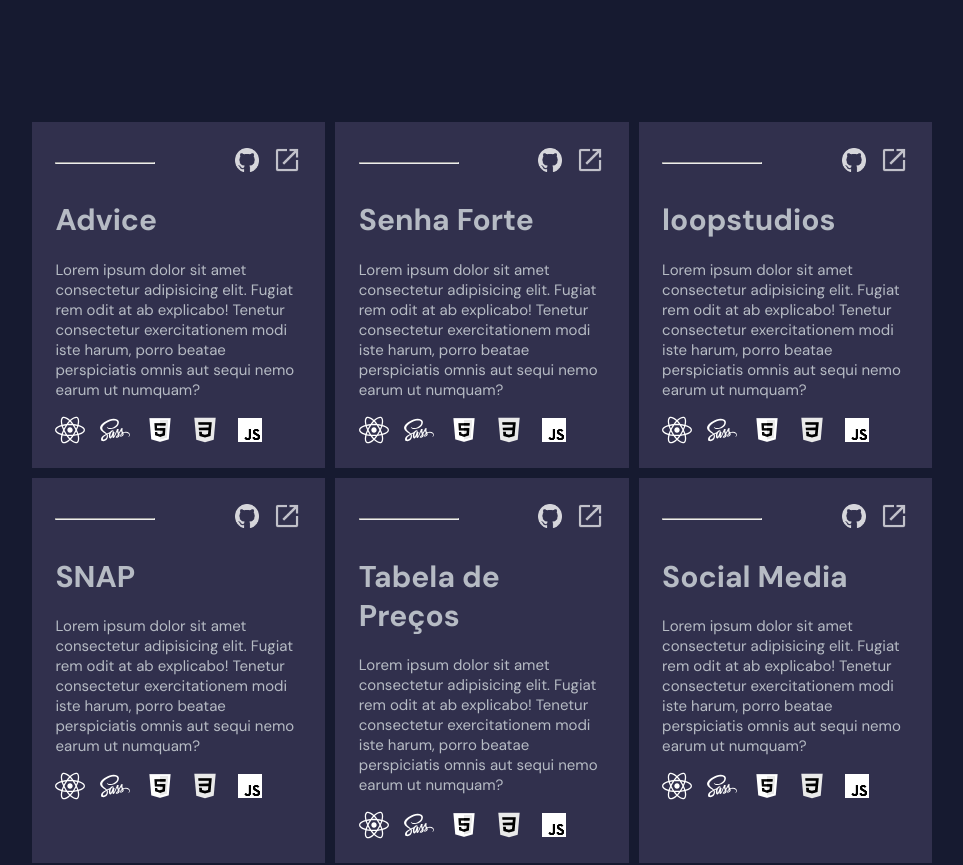
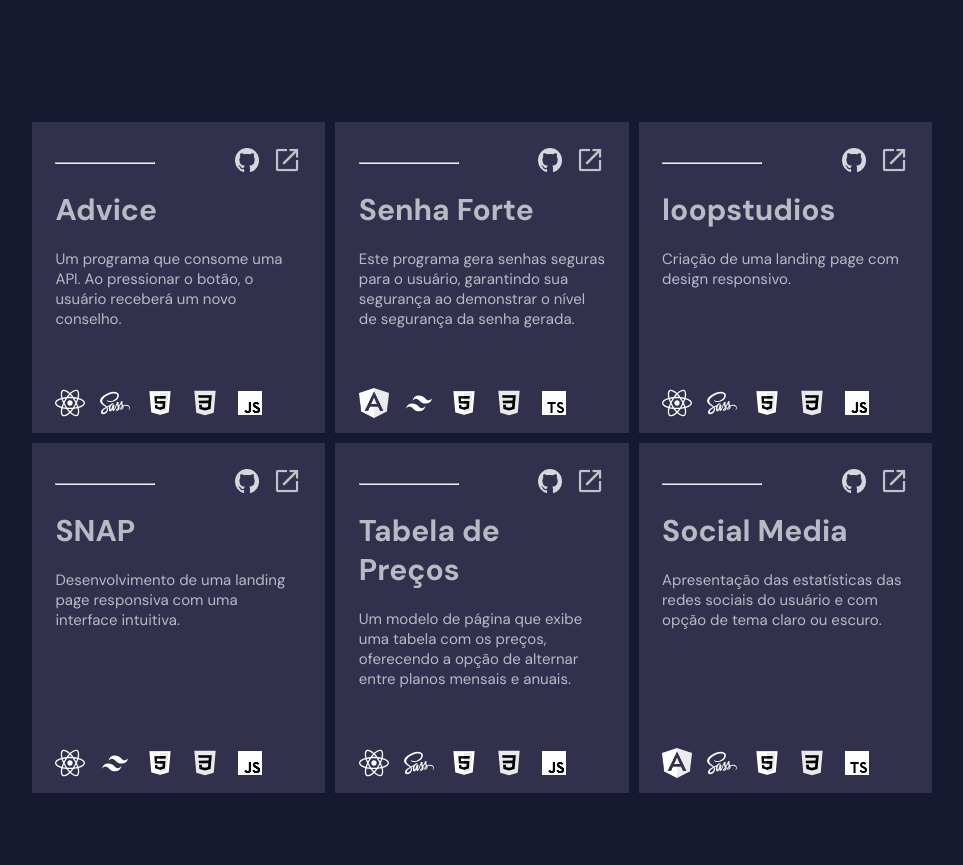
Before and after one commit to ryiianqueiroz/portfolio-1.0, a React (Create React App) app: page / in a window 1280 px wide. Shown: the part 2340-3205 px from the top of the page, without its empty margins (158-1121 px from the left). Built offline with nearby package versions, Linux system fonts and the light colour scheme.

Commit message:
ot-pr update

```diff
--- a/src/components/Projects/Projects.css
+++ b/src/components/Projects/Projects.css
@@ -8,6 +8,14 @@
   margin-bottom: 50px;
   width: 250px;
   border-bottom: 2px solid rgb(182, 187, 196);
+}
+
+#tip-img {
+  object-position: center;
+}
+
+#typescript-img {
+  filter: invert(1) grayscale(1) brightness(2);
 }
 
 .icon-skills {
@@ -32,6 +40,14 @@
 .icon-skills img:nth-child(5) {
   filter: grayscale(100%) brightness(100%) contrast(2) invert(0);
   transform: scale(0.8);
+}
+.icon-skills.ot-pr {
+  position: absolute;
+  padding-bottom: 5%;
+  bottom: 0;
+}
+.icon-skills.ot-pr img {
+  cursor: auto;
 }
 
 .projects {
@@ -149,9 +165,16 @@
   padding: 8%;
   font-size: 15px;
   transition: 0.25s ease-in-out;
+  position: relative;
 }
 .other-projects .ot-project:hover {
   transform: translateY(-1.5%);
+}
+.other-projects .ot-project h1 {
+  margin-top: 10px;
+}
+.other-projects .ot-project p {
+  margin-bottom: 80px;
 }
 .other-projects .ot-project .links-ot-project {
   display: flex;
--- a/src/components/Projects/Projects.js
+++ b/src/components/Projects/Projects.js
@@ -9,6 +9,9 @@ import SASS from "../../assets/sass-colorido.svg"
 import HTML from "../../assets/html-colorido.png"
 import CSS from "../../assets/css-colorido.svg"
 import JS from "../../assets/javascript-colorido.svg"
+import Tailwind from "../../assets/tailwind-colorido.svg"
+import Angular from "../../assets/angular-logo-white.png"
+import Typescript from "../../assets/typescript-logo-colorido.svg"
 
 function Projects() {
     return (
@@ -28,7 +31,7 @@ function Projects() {
               <hr />
               <p id="p-info-project">Desenvolvimento de um site corporativo com uma interface elegante e intuitiva.</p>
 
-              <div className="icon-skills">
+              <div className="icon-skills ">
                 <img src={React} alt="react-icon" />
                 <img src={SASS} alt="sass-icon" />
                 <img src={HTML} alt="html-icon" />
@@ -50,7 +53,7 @@ function Projects() {
 
           <div className="project">
             <div className="project-img">
-              <img src={TipCalculator} alt="project-img" />
+              <img src={TipCalculator} alt="project-img" id="tip-img"/>
             </div>
 
             <div className="project-info">
@@ -59,7 +62,7 @@ function Projects() {
               <hr />
               <p id="p-info-project">Calcule a contribuição individual necessária da mesa para cobrir a conta.</p>
 
-              <div className="icon-skills">
+              <div className="icon-skills ">
                 <img src={React} alt="react-icon" />
                 <img src={SASS} alt="sass-icon" />
                 <img src={HTML} alt="html-icon" />
@@ -90,7 +93,7 @@ function Projects() {
               <hr />
               <p id="p-info-project">Criação de uma landing page responsiva do desafio oferecido pelo Front End Mentor.</p>
 
-              <div className="icon-skills">
+              <div className="icon-skills ">
                 <img src={React} alt="react-icon" />
                 <img src={SASS} alt="sass-icon" />
                 <img src={HTML} alt="html-icon" />
@@ -125,8 +128,8 @@ function Projects() {
             </div>
 
             <h1>Advice</h1>
-            <p>Lorem ipsum dolor sit amet consectetur adipisicing elit. Fugiat rem odit at ab explicabo! Tenetur consectetur exercitationem modi iste harum, porro beatae perspiciatis omnis aut sequi nemo earum ut numquam?</p>
-            <div className="icon-skills">
+            <p>Um programa que consome uma API. Ao pressionar o botão, o usuário receberá um novo conselho.</p>
+            <div className="icon-skills ot-pr">
                 <img src={React} alt="react-icon" />
                 <img src={SASS} alt="sass-icon" />
                 <img src={HTML} alt="html-icon" />
@@ -146,13 +149,13 @@ function Projects() {
             </div>
 
             <h1>Senha Forte</h1>
-            <p>Lorem ipsum dolor sit amet consectetur adipisicing elit. Fugiat rem odit at ab explicabo! Tenetur consectetur exercitationem modi iste harum, porro beatae perspiciatis omnis aut sequi nemo earum ut numquam?</p>
-            <div className="icon-skills">
-                <img src={React} alt="react-icon" />
-                <img src={SASS} alt="sass-icon" />
+            <p>Este programa gera senhas seguras para o usuário, garantindo sua segurança ao demonstrar o nível de segurança da senha gerada.</p>
+            <div className="icon-skills ot-pr">
+                <img src={Angular} alt="angular-icon" />
+                <img src={Tailwind} alt="tailwind-icon" />
                 <img src={HTML} alt="html-icon" />
                 <img src={CSS} alt="css-icon" />
-                <img src={JS} alt="js-icon" />
+                <img src={Typescript} alt="typescript-icon" id="typescript-img" />
             </div>
           </div>
 
@@ -167,8 +170,8 @@ function Projects() {
             </div>
 
             <h1>loopstudios</h1>
-            <p>Lorem ipsum dolor sit amet consectetur adipisicing elit. Fugiat rem odit at ab explicabo! Tenetur consectetur exercitationem modi iste harum, porro beatae perspiciatis omnis aut sequi nemo earum ut numquam?</p>
-            <div className="icon-skills">
+            <p>Criação de uma landing page com design responsivo.</p>
+            <div className="icon-skills ot-pr">
                 <img src={React} alt="react-icon" />
                 <img src={SASS} alt="sass-icon" />
                 <img src={HTML} alt="html-icon" />
@@ -188,10 +191,10 @@ function Projects() {
             </div>
 
             <h1>SNAP</h1>
-            <p>Lorem ipsum dolor sit amet consectetur adipisicing elit. Fugiat rem odit at ab explicabo! Tenetur consectetur exercitationem modi iste harum, porro beatae perspiciatis omnis aut sequi nemo earum ut numquam?</p>
-            <div className="icon-skills">
+            <p>Desenvolvimento de uma landing page responsiva com uma interface intuitiva.</p>
+            <div className="icon-skills ot-pr">
                 <img src={React} alt="react-icon" />
-                <img src={SASS} alt="sass-icon" />
+                <img src={Tailwind} alt="tailwind-icon" />
                 <img src={HTML} alt="html-icon" />
                 <img src={CSS} alt="css-icon" />
                 <img src={JS} alt="js-icon" />
@@ -209,8 +212,8 @@ function Projects() {
             </div>
 
             <h1>Tabela de Preços</h1>
-            <p>Lorem ipsum dolor sit amet consectetur adipisicing elit. Fugiat rem odit at ab explicabo! Tenetur consectetur exercitationem modi iste harum, porro beatae perspiciatis omnis aut sequi nemo earum ut numquam?</p>
-            <div className="icon-skills">
+            <p>Um modelo de página que exibe uma tabela com os preços, oferecendo a opção de alternar entre planos mensais e anuais.</p>
+            <div className="icon-skills ot-pr">
                 <img src={React} alt="react-icon" />
                 <img src={SASS} alt="sass-icon" />
                 <img src={HTML} alt="html-icon" />
@@ -230,13 +233,13 @@ function Projects() {
             </div>
 
             <h1>Social Media</h1>
-            <p>Lorem ipsum dolor sit amet consectetur adipisicing elit. Fugiat rem odit at ab explicabo! Tenetur consectetur exercitationem modi iste harum, porro beatae perspiciatis omnis aut sequi nemo earum ut numquam?</p>
-            <div className="icon-skills">
-                <img src={React} alt="react-icon" />
+            <p>Apresentação das estatísticas das redes sociais do usuário e com opção de tema claro ou escuro.</p>
+            <div className="icon-skills ot-pr">
+                <img src={Angular} alt="angular-icon" />
                 <img src={SASS} alt="sass-icon" />
                 <img src={HTML} alt="html-icon" />
                 <img src={CSS} alt="css-icon" />
-                <img src={JS} alt="js-icon" />
+                <img src={Typescript} alt="typescript-icon" id="typescript-img"/>
             </div>
           </div>
 
--- a/src/components/Projects/Projects.scss
+++ b/src/components/Projects/Projects.scss
@@ -8,6 +8,14 @@
     margin-bottom: 50px;
     width: 250px;
     border-bottom: 2px solid rgb(182, 187, 196);
+}
+
+#tip-img{
+    object-position: center;
+}
+
+#typescript-img{
+    filter: invert(1) grayscale(1) brightness(2);
 }
 
 .icon-skills{
@@ -35,6 +43,16 @@
         &:nth-child(5){
             filter: grayscale(100%) brightness(100%) contrast(2) invert(0);
             transform: scale(0.8);
+        }
+    }
+
+    &.ot-pr{
+        position: absolute;
+        padding-bottom: 5%;
+        bottom: 0;
+
+        img{
+            cursor: auto;
         }
     }
 }
@@ -176,9 +194,18 @@
         padding: 8%;
         font-size: 15px;
         transition: 0.25s ease-in-out;
+        position: relative;
 
         &:hover{
             transform: translateY(-1.5%);
+        }
+
+        h1{
+            margin-top: 10px;
+        }
+
+        p{
+            margin-bottom: 80px;
         }
 
         .links-ot-project{
```
Also changed, not shown: src/assets/typescript-logo-colorido.svg (added), 1 other file (tests, documents, lock files or other folders).
